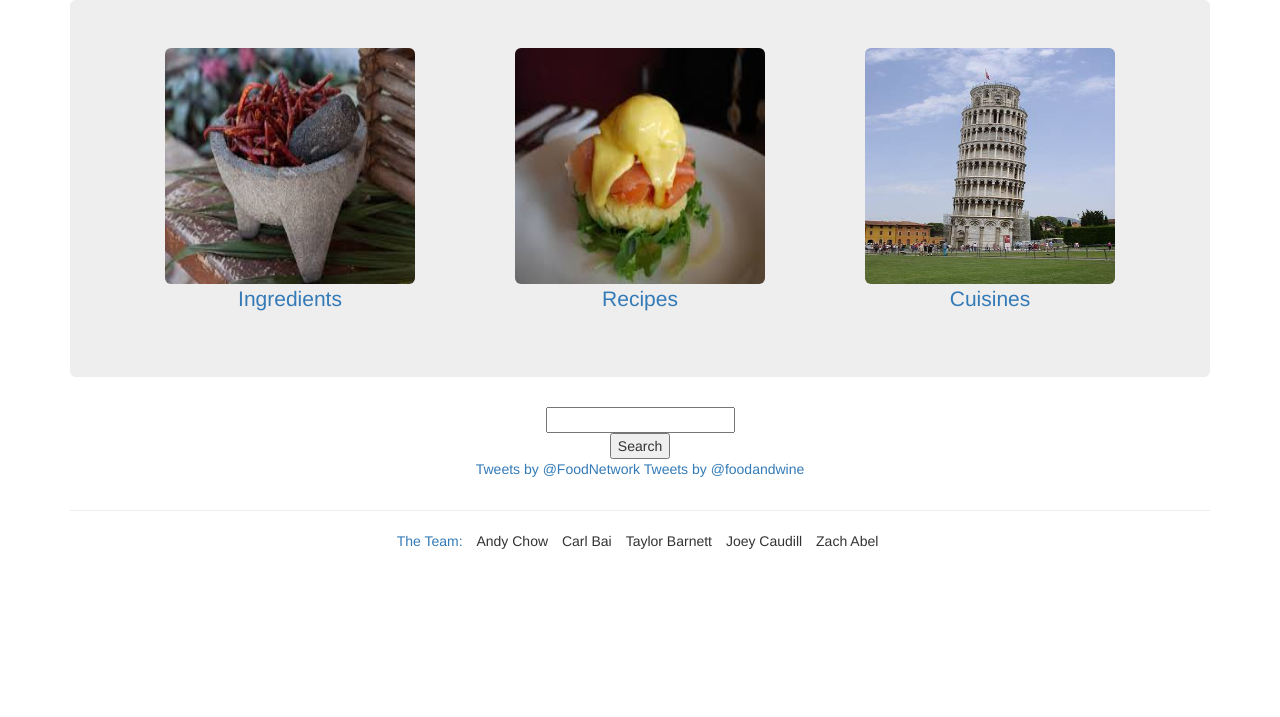
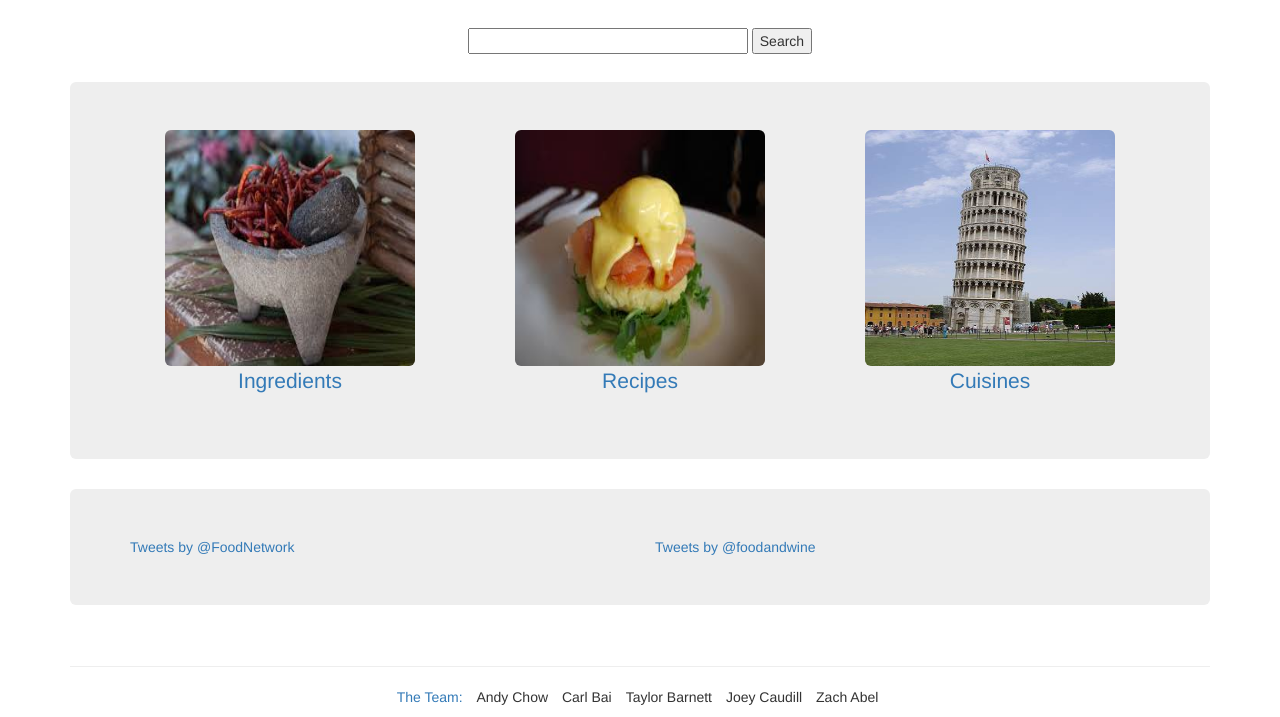
Before and after one commit to tbarn/cs373-idb, a Flask app: page / in a window 1280 px wide. Shown: the part 200-917 px from the top of the page. Before the commit the page ends 749 px from the top, so only its background shows below. Run offline with Flask 2, Linux system fonts and the light colour scheme; some libraries are stand-ins or nearby versions.

Commit message:
Index page update

```diff
--- a/templates/index.html
+++ b/templates/index.html
@@ -16,6 +16,15 @@
    		margin: 0 !important;">
         </div>
       </div>
+</div>
+<div class="container" style="width:100%; margin: 0px; padding-top: 2em !important; padding-bottom: 2em !important">
+  <center>
+    <form action="/search" method=post>
+      <input type=text name=search style="width:20em" value="{{ request.form.search }}">
+      <div class="actions" style="display:inline-block;">
+        <input type=submit value="Search">
+      </div>
+  </center>
 </div>
 <div class='container-fluid'>
   <div class='container'>
@@ -42,12 +51,22 @@
     </div>
    </div>
   </div>
-  <center><form action="/search" method=post><input type=text name=search value="{{ request.form.search }}"><div class="actions"><input type=submit value="Search"></div></center>
-  <center>
-      <a class="twitter-timeline" href="https://twitter.com/FoodNetwork" data-widget-id="581118978052866048">Tweets by @FoodNetwork</a>
-<script>!function(d,s,id){var js,fjs=d.getElementsByTagName(s)[0],p=/^http:/.test(d.location)?'http':'https';if(!d.getElementById(id)){js=d.createElement(s);js.id=id;js.src=p+"://platform.twitter.com/widgets.js";fjs.parentNode.insertBefore(js,fjs);}}(document,"script","twitter-wjs");</script>
-      <a class="twitter-timeline" href="https://twitter.com/foodandwine" data-widget-id="581119382044082176">Tweets by @foodandwine</a>
-<script>!function(d,s,id){var js,fjs=d.getElementsByTagName(s)[0],p=/^http:/.test(d.location)?'http':'https';if(!d.getElementById(id)){js=d.createElement(s);js.id=id;js.src=p+"://platform.twitter.com/widgets.js";fjs.parentNode.insertBefore(js,fjs);}}(document,"script","twitter-wjs");</script>
-    </center>
+</div>
+<div class='container-fluid'>
+  <div class='container'>
+  <div id='info' class='jumbotron'>
+    <div class="row">
+        <div class="col-md-6">
+          <a class="twitter-timeline" href="https://twitter.com/FoodNetwork" data-widget-id="581118978052866048">Tweets by @FoodNetwork</a>
+          <script>!function(d,s,id){var js,fjs=d.getElementsByTagName(s)[0],p=/^http:/.test(d.location)?'http':'https';if(!d.getElementById(id)){js=d.createElement(s);js.id=id;js.src=p+"://platform.twitter.com/widgets.js";fjs.parentNode.insertBefore(js,fjs);}}(document,"script","twitter-wjs");</script>
+        </div>
+
+        <div class="col-md-6">
+          <a class="twitter-timeline" href="https://twitter.com/foodandwine" data-widget-id="581119382044082176">Tweets by @foodandwine</a>
+          <script>!function(d,s,id){var js,fjs=d.getElementsByTagName(s)[0],p=/^http:/.test(d.location)?'http':'https';if(!d.getElementById(id)){js=d.createElement(s);js.id=id;js.src=p+"://platform.twitter.com/widgets.js";fjs.parentNode.insertBefore(js,fjs);}}(document,"script","twitter-wjs");</script>
+        </div>
+    </div>
+  </div>
+  </div>
 </div>
 {% endblock %}
```
